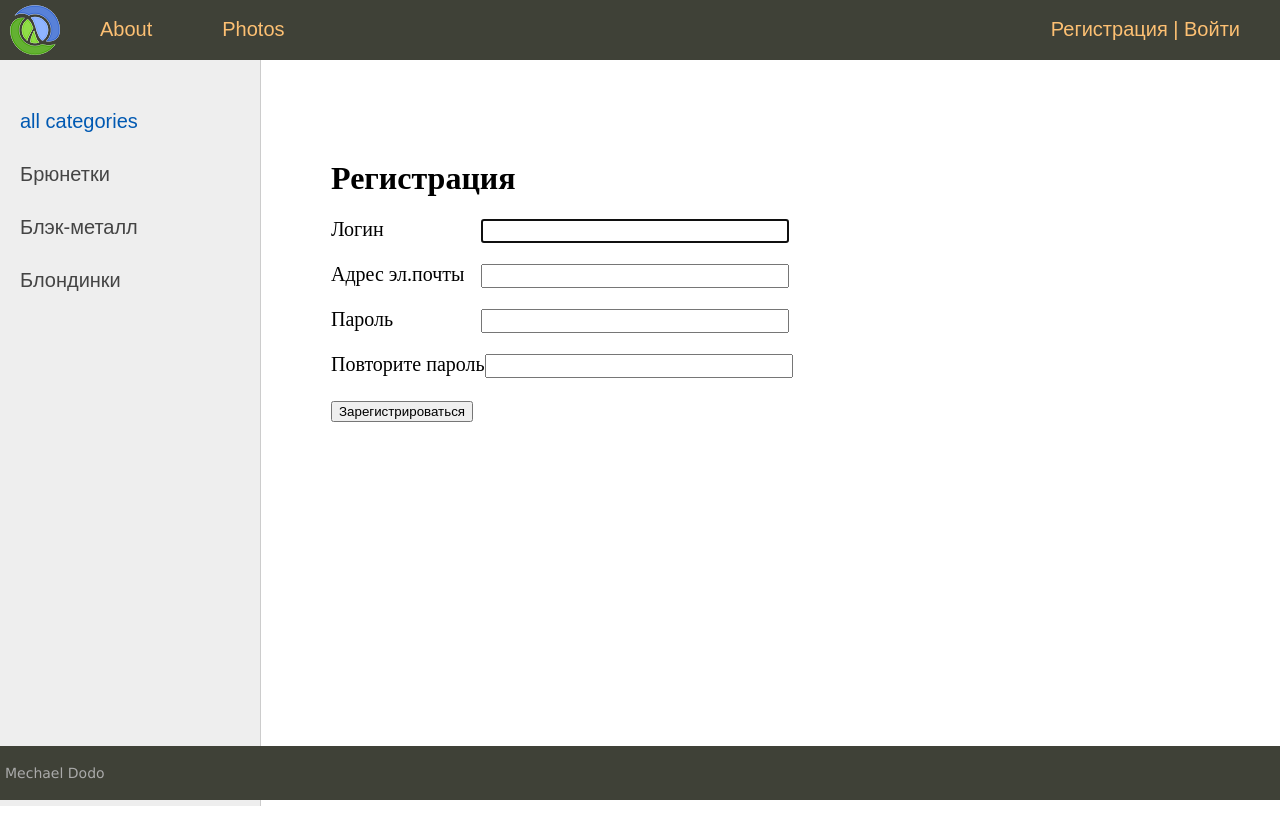
After one commit to MechaelDodo/beautido, a Django app: page /register/ in a window 1280 px wide. The commit adds this page. Run offline with Django 3.2, Linux system fonts and the light colour scheme; data comes from the database, SQL or seed files in the repository; both versions use the stored data as it was after the commit.

Commit message:
create the Registration

```diff
--- a/beautido_app/forms.py
+++ b/beautido_app/forms.py
@@ -1,4 +1,6 @@
 from django import forms
+from django.contrib.auth.forms import UserCreationForm
+from django.contrib.auth.models import User
 from django.core.exceptions import ValidationError
 
 from .models import *
@@ -29,3 +31,18 @@ class AddGirlForm(forms.ModelForm):
     #is_published = forms.BooleanField(required=False, initial=True)
     #category = forms.ModelChoiceField(queryset=Category.objects.all(), label='Категория',
     #                                  empty_label='Категория не выбрана')
+
+class RegisterUserForm(UserCreationForm):
+    username = forms.CharField(label='Логин', widget=forms.TextInput(attrs={'class': 'form-input', }))
+    email = forms.EmailField(label='Адрес эл.почты', widget=forms.EmailInput(attrs={'class': 'form-input', }))
+    password1 = forms.CharField(label='Пароль', widget=forms.PasswordInput(attrs={'class': 'form-input', }))
+    password2 = forms.CharField(label='Повторите пароль', widget=forms.PasswordInput(attrs={'class': 'form-input', }))
+
+    class Meta:
+        model = User
+        fields = ['username', 'email', 'password1', 'password2']
+        # widgets = {
+        #     'username': forms.TextInput(attrs={'class': 'form-input', }),
+        #     'password1': forms.PasswordInput(attrs={'class': 'form-input', }),
+        #     'password2': forms.PasswordInput(attrs={'class': 'form-input', }),
+        # }
--- a/beautido_app/templates/beautido_app/base.html
+++ b/beautido_app/templates/beautido_app/base.html
@@ -19,12 +19,13 @@
                         <li class="logo"><a href="{% url 'home' %}"><div class="logo"></div></a></li>
 
                         {% for m in menu %}
-                            {% if not forloop.last %}
+                            {% comment %}{% if not forloop.last %}{% endcomment %}
                                 <li><a href="{% url m.url_name %}">{{m.title}}</a></li>
-                            {% else %}
+                            {% comment %}{% else %}
                                 <li class="last"><a href="{% url m.url_name %}">{{m.title}}</a></li>
-                            {% endif %}
+                            {% endif %}{% endcomment %}
                         {% endfor %}
+                        <li class="last"><a href="{% url 'register' %}">Регистрация</a> | <a href="{% url 'login' %}">Войти</a></li>
 
                     </ul>
                     <div class="clear"></div>
--- /dev/null
+++ b/beautido_app/templates/beautido_app/register.html
@@ -0,0 +1,14 @@
+{% extends 'beautido_app/base.html' %}
+
+{% block content %}
+    <h1>{{ title }}</h1>
+    <form  method="post">
+        {% csrf_token %}
+        {% comment %}{{ form.as_p }}{% endcomment %}
+        {% for f in form %}
+            <p><label class="form-label" for="{{ f.id_for_label }}">{{ f.label }}</label>{{ f }}</p>
+            <div class="form-error">{{ f.errors }}</div>
+        {% endfor %}
+        <button type="submit">Зарегистрироваться</button>
+    </form>
+{% endblock content %}
--- a/beautido_app/urls.py
+++ b/beautido_app/urls.py
@@ -9,6 +9,7 @@ urlpatterns = [
     path('new_girl/', AddGirl.as_view(), name='add_girl'),
     path('photos/', show_photos, name='show_photos'),
     path('login/', login, name='login'),
+    path('register/', RegisterUser.as_view(), name='register'),
     path('girl/<slug:girl_slug>/', ShowGirl.as_view(), name='show_girl'),
     path('category/<slug:category_slug>/', ShowCategory.as_view(), name='show_the_category'),
 ]
--- a/beautido_app/utils.py
+++ b/beautido_app/utils.py
@@ -3,7 +3,7 @@ menu = [
    {'title': 'About', 'url_name': 'about'},
    {'title': 'Add girl', 'url_name': 'add_girl'},
    {'title': 'Photos', 'url_name': 'show_photos'},
-   {'title': 'Login', 'url_name': 'login'},
+   # {'title': 'Login', 'url_name': 'login'},
 ]
 
 
--- a/beautido_app/views.py
+++ b/beautido_app/views.py
@@ -1,3 +1,4 @@
+from django.contrib.auth.forms import UserCreationForm
 from django.contrib.auth.mixins import LoginRequiredMixin
 from django.shortcuts import render, get_object_or_404, redirect
 from django.http import HttpResponse
@@ -150,6 +151,18 @@ class ShowCategory(DataMixin, ListView):
 #     }
 #     return render(request, 'beautido_app/index.html', context)
 
+
+class RegisterUser(DataMixin, CreateView):
+    form_class = RegisterUserForm
+    template_name = 'beautido_app/register.html'
+    success_url = reverse_lazy('login')
+
+    def get_context_data(self, *, object_list=None, **kwargs):
+        context = super().get_context_data(**kwargs)
+        context_mix = self.get_user_context(title='Регистрация')
+        return dict(list(context.items())+list(context_mix.items()))
+
+
 #def index_second(request, secid):
 #    if request.GET:
 #        print(request.GET['name'])
```
Also changed, not shown: db.sqlite3, media/photos/22/04/21/1464099699166435025.jpg (added).
